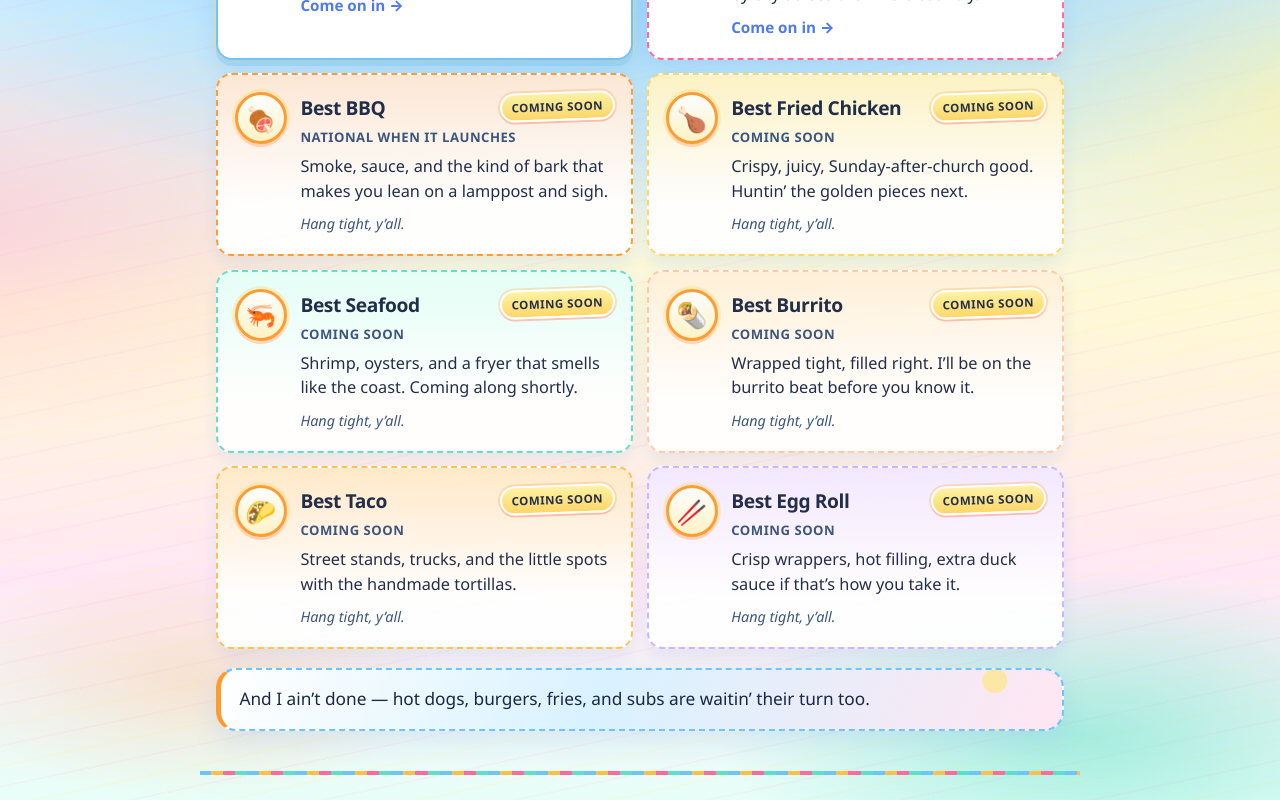
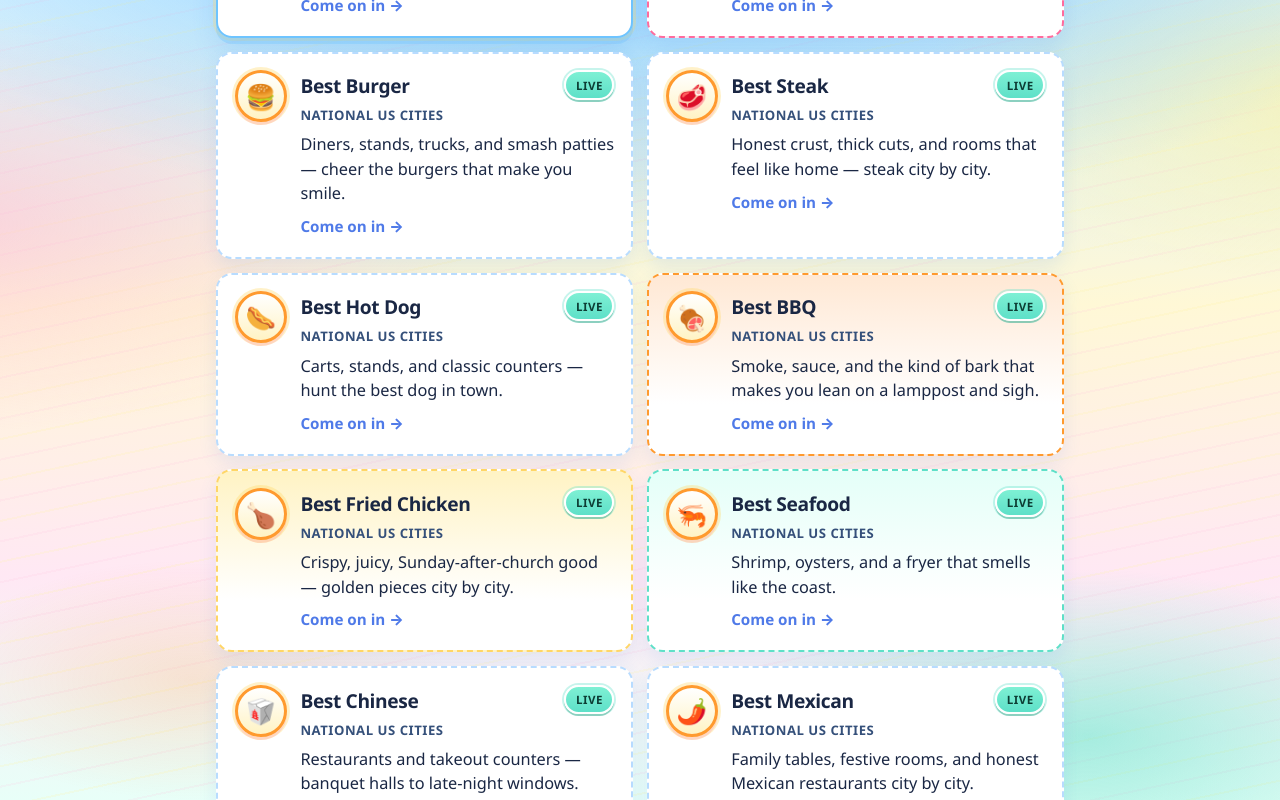
Before and after one commit to ashleyfarms/poss-jonah-hub, a React (Vite) app: page / in a window 1280 px wide. Shown: the part 800-1600 px from the top of the page. Built offline with nearby package versions, Linux system fonts and the light colour scheme.

Commit message:
List Burger, Steak, Hot Dog, Chicken, Seafood, Chinese, Mexican, Fast Food as live.

```diff
--- a/src/data/verticals.ts
+++ b/src/data/verticals.ts
@@ -25,33 +25,90 @@ export const verticals: Vertical[] = [
     name: 'Best Pizza',
     emoji: '🍕',
     status: 'live',
-    href: 'https://best-pizza-poss-jonah.netlify.app',
-    scope: 'National US cities (pizza.possjonah.com coming)',
+    href: 'https://pizza.possjonah.com',
+    scope: 'National US cities',
     blurb: 'Slices, pies, and late-night boxes — city by city across the whole country.',
+  },
+  {
+    id: 'burger',
+    name: 'Best Burger',
+    emoji: '🍔',
+    status: 'live',
+    href: 'https://burger.possjonah.com',
+    scope: 'National US cities',
+    blurb: 'Diners, stands, trucks, and smash patties — cheer the burgers that make you smile.',
+  },
+  {
+    id: 'steak',
+    name: 'Best Steak',
+    emoji: '🥩',
+    status: 'live',
+    href: 'https://steak.possjonah.com',
+    scope: 'National US cities',
+    blurb: 'Honest crust, thick cuts, and rooms that feel like home — steak city by city.',
+  },
+  {
+    id: 'hot-dog',
+    name: 'Best Hot Dog',
+    emoji: '🌭',
+    status: 'live',
+    href: 'https://hotdog.possjonah.com',
+    scope: 'National US cities',
+    blurb: 'Carts, stands, and classic counters — hunt the best dog in town.',
   },
   {
     id: 'bbq',
     name: 'Best BBQ',
     emoji: '🍖',
-    status: 'soon',
-    scope: 'National when it launches',
+    status: 'live',
+    href: 'https://bbq.possjonah.com',
+    scope: 'National US cities',
     blurb: 'Smoke, sauce, and the kind of bark that makes you lean on a lamppost and sigh.',
   },
   {
     id: 'fried-chicken',
     name: 'Best Fried Chicken',
     emoji: '🍗',
-    status: 'soon',
-    scope: 'Coming soon',
-    blurb: 'Crispy, juicy, Sunday-after-church good. Huntin’ the golden pieces next.',
+    status: 'live',
+    href: 'https://chicken.possjonah.com',
+    scope: 'National US cities',
+    blurb: 'Crispy, juicy, Sunday-after-church good — golden pieces city by city.',
   },
   {
     id: 'seafood',
     name: 'Best Seafood',
     emoji: '🦐',
-    status: 'soon',
-    scope: 'Coming soon',
-    blurb: 'Shrimp, oysters, and a fryer that smells like the coast. Coming along shortly.',
+    status: 'live',
+    href: 'https://seafood.possjonah.com',
+    scope: 'National US cities',
+    blurb: 'Shrimp, oysters, and a fryer that smells like the coast.',
+  },
+  {
+    id: 'chinese',
+    name: 'Best Chinese',
+    emoji: '🥡',
+    status: 'live',
+    href: 'https://chinese.possjonah.com',
+    scope: 'National US cities',
+    blurb: 'Restaurants and takeout counters — banquet halls to late-night windows.',
+  },
+  {
+    id: 'mexican',
+    name: 'Best Mexican',
+    emoji: '🌶️',
+    status: 'live',
+    href: 'https://mexican.possjonah.com',
+    scope: 'National US cities',
+    blurb: 'Family tables, festive rooms, and honest Mexican restaurants city by city.',
+  },
+  {
+    id: 'fast-food',
+    name: 'Best Fast Food',
+    emoji: '🍟',
+    status: 'live',
+    href: 'https://fastfood.possjonah.com',
+    scope: 'National US cities',
+    blurb: 'Chains, locals, and drive-thrus that get it right — cheer the quick wins.',
   },
   {
     id: 'burrito',
@@ -79,4 +136,4 @@ export const verticals: Vertical[] = [
   },
 ];
 
-export const moreOnTheTrail = ['hot dogs', 'burgers', 'fries', 'subs'];
+export const moreOnTheTrail = ['fries', 'subs', 'wings', 'donuts'];
```
